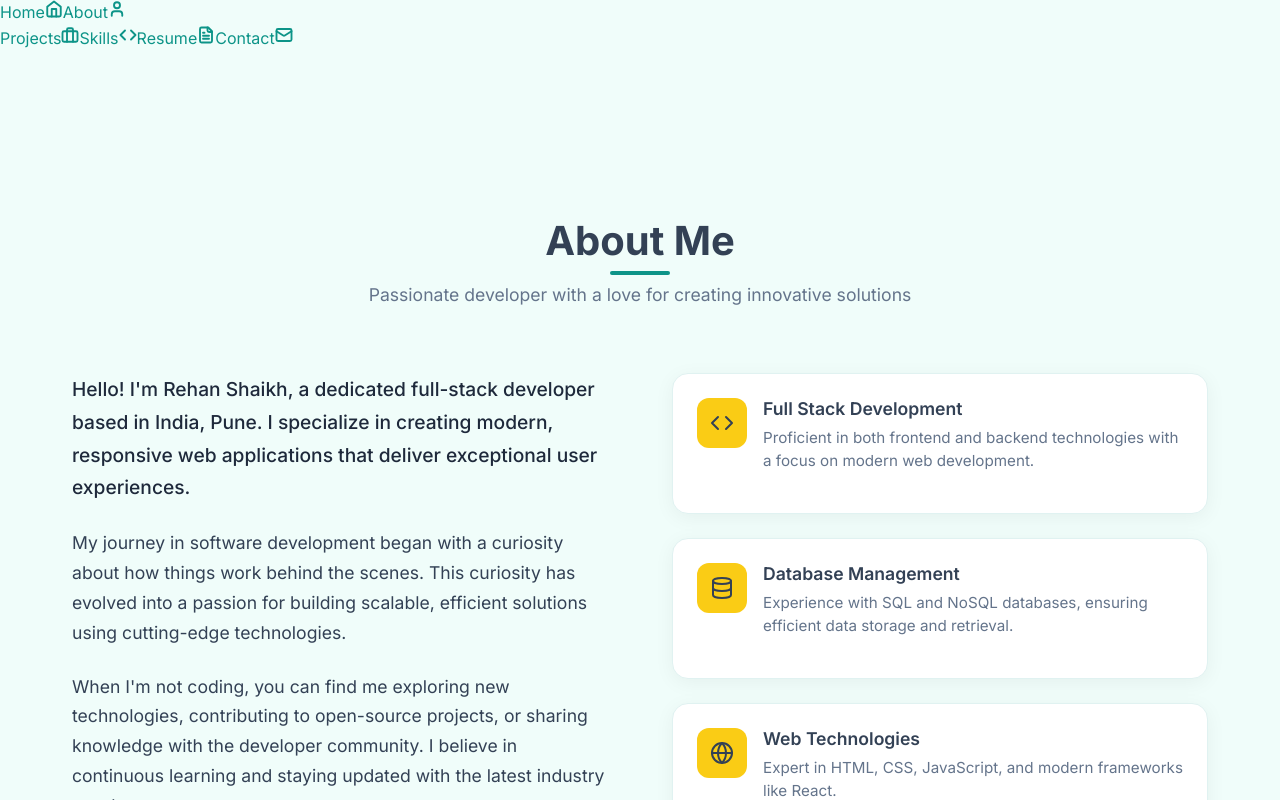
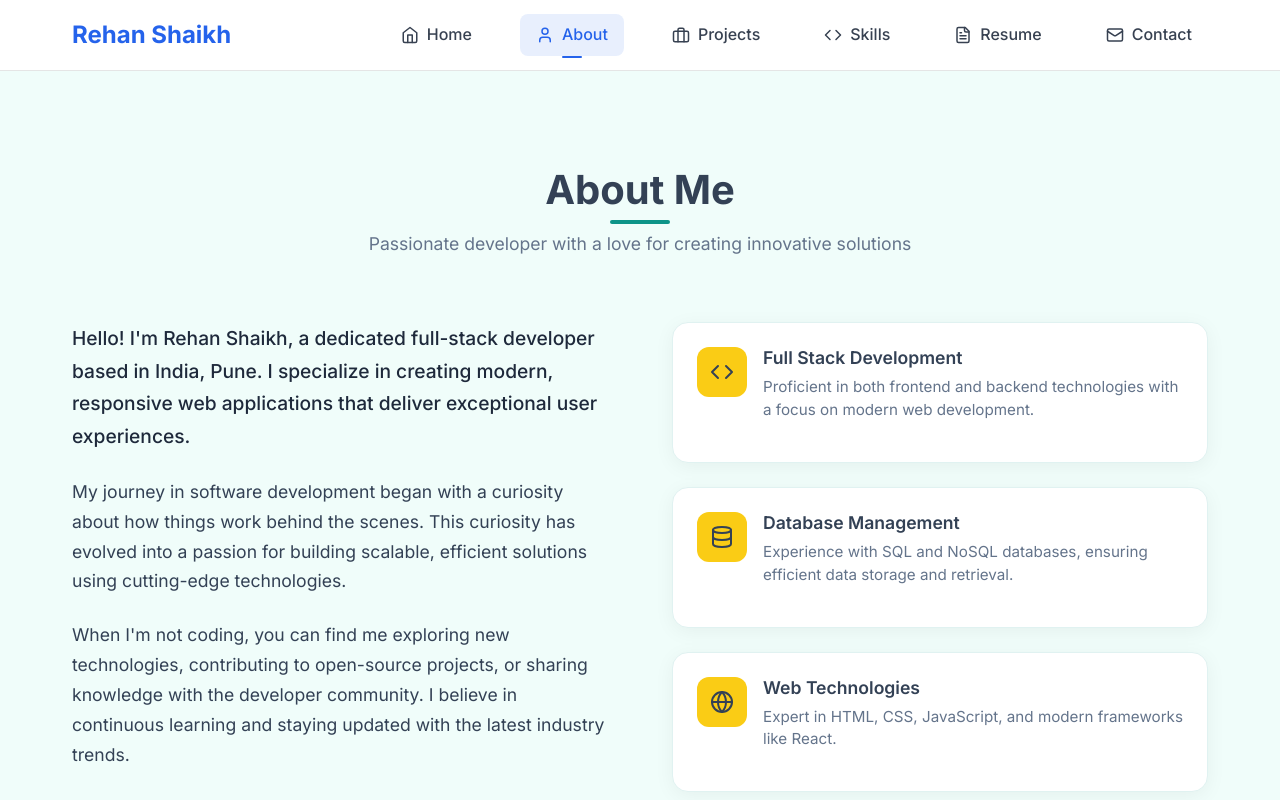
Before and after one commit to RehanShaikh23/Rehan-s-Portfolio, a React (Vite) app: page /about in a window 1280 px wide. Shown: the top 800 px of the page. Built offline with nearby package versions, Linux system fonts and the light colour scheme.

Commit message:
Restore First Original Navigation Design

```diff
--- /dev/null
+++ b/src/components/Navigation/Navigation.css
@@ -0,0 +1,171 @@
+.navigation {
+  position: fixed;
+  top: 0;
+  left: 0;
+  right: 0;
+  background: rgba(255, 255, 255, 0.95);
+  backdrop-filter: blur(10px);
+  border-bottom: 1px solid rgba(0, 0, 0, 0.1);
+  z-index: 1000;
+  transition: all 0.3s ease;
+}
+
+.nav-container {
+  max-width: 1200px;
+  margin: 0 auto;
+  padding: 0 2rem;
+  display: flex;
+  justify-content: space-between;
+  align-items: center;
+  height: 70px;
+}
+
+.nav-logo {
+  font-size: 1.5rem;
+  font-weight: 700;
+  color: #2563eb;
+  text-decoration: none;
+  transition: color 0.3s ease;
+}
+
+.nav-logo:hover {
+  color: #1d4ed8;
+  text-decoration: none;
+}
+
+.nav-menu {
+  display: flex;
+  list-style: none;
+  margin: 0;
+  padding: 0;
+  gap: 2rem;
+}
+
+.nav-item {
+  position: relative;
+}
+
+.nav-link {
+  display: flex;
+  align-items: center;
+  gap: 0.5rem;
+  padding: 0.5rem 1rem;
+  color: #374151;
+  text-decoration: none;
+  font-weight: 500;
+  border-radius: 8px;
+  transition: all 0.3s ease;
+  position: relative;
+}
+
+.nav-link:hover {
+  color: #2563eb;
+  background: rgba(37, 99, 235, 0.1);
+  text-decoration: none;
+  transform: translateY(-2px);
+}
+
+.nav-link.active {
+  color: #2563eb;
+  background: rgba(37, 99, 235, 0.1);
+}
+
+.nav-link.active::after {
+  content: '';
+  position: absolute;
+  bottom: -2px;
+  left: 50%;
+  transform: translateX(-50%);
+  width: 20px;
+  height: 2px;
+  background: #2563eb;
+  border-radius: 1px;
+}
+
+.mobile-menu-btn {
+  display: none;
+  background: none;
+  border: none;
+  color: #374151;
+  cursor: pointer;
+  padding: 0.5rem;
+  border-radius: 4px;
+  transition: all 0.3s ease;
+}
+
+.mobile-menu-btn:hover {
+  color: #2563eb;
+  background: rgba(37, 99, 235, 0.1);
+}
+
+.mobile-menu {
+  display: none;
+  position: absolute;
+  top: 100%;
+  left: 0;
+  right: 0;
+  background: rgba(255, 255, 255, 0.98);
+  backdrop-filter: blur(10px);
+  border-bottom: 1px solid rgba(0, 0, 0, 0.1);
+  box-shadow: 0 4px 20px rgba(0, 0, 0, 0.1);
+}
+
+.mobile-menu.open {
+  display: block;
+}
+
+.mobile-nav-menu {
+  display: flex;
+  flex-direction: column;
+  list-style: none;
+  margin: 0;
+  padding: 1rem 2rem;
+  gap: 0.5rem;
+}
+
+.mobile-nav-link {
+  display: flex;
+  align-items: center;
+  gap: 0.75rem;
+  padding: 0.75rem 1rem;
+  color: #374151;
+  text-decoration: none;
+  font-weight: 500;
+  border-radius: 8px;
+  transition: all 0.3s ease;
+}
+
+.mobile-nav-link:hover {
+  color: #2563eb;
+  background: rgba(37, 99, 235, 0.1);
+  text-decoration: none;
+}
+
+.mobile-nav-link.active {
+  color: #2563eb;
+  background: rgba(37, 99, 235, 0.1);
+}
+
+@media (max-width: 768px) {
+  .nav-container {
+    padding: 0 1rem;
+  }
+
+  .nav-menu {
+    display: none;
+  }
+
+  .mobile-menu-btn {
+    display: block;
+  }
+}
+
+@media (max-width: 480px) {
+  .nav-logo {
+    font-size: 1.25rem;
+  }
+
+  .mobile-nav-menu {
+    padding: 1rem;
+  }
+}
--- a/src/components/Navigation/Navigation.jsx
+++ b/src/components/Navigation/Navigation.jsx
@@ -1,18 +1,105 @@
-import React from 'react';
-import { Home, User, Briefcase, Code, FileText, Mail } from 'lucide-react';
-import { TubelightNavBar } from '../ui/tubelight-navbar';
+import React, { useState, useEffect } from 'react';
+import { Link, useLocation } from 'react-router-dom';
+import { Home, User, Briefcase, Code, FileText, Mail, Menu, X } from 'lucide-react';
+import { personalInfo } from '../../data/personalInfo';
+import './Navigation.css';
 
 const Navigation = () => {
+  const [isMobileMenuOpen, setIsMobileMenuOpen] = useState(false);
+  const location = useLocation();
+
   const navItems = [
-    { name: 'Home', url: '/', icon: Home },
-    { name: 'About', url: '/about', icon: User },
-    { name: 'Projects', url: '/projects', icon: Briefcase },
-    { name: 'Skills', url: '/skills', icon: Code },
-    { name: 'Resume', url: '/resume', icon: FileText },
-    { name: 'Contact', url: '/contact', icon: Mail }
+    { name: 'Home', path: '/', icon: Home },
+    { name: 'About', path: '/about', icon: User },
+    { name: 'Projects', path: '/projects', icon: Briefcase },
+    { name: 'Skills', path: '/skills', icon: Code },
+    { name: 'Resume', path: '/resume', icon: FileText },
+    { name: 'Contact', path: '/contact', icon: Mail }
   ];
 
-  return <TubelightNavBar items={navItems} />;
+  const toggleMobileMenu = () => {
+    setIsMobileMenuOpen(!isMobileMenuOpen);
+  };
+
+  const closeMobileMenu = () => {
+    setIsMobileMenuOpen(false);
+  };
+
+  // Close mobile menu when route changes
+  useEffect(() => {
+    setIsMobileMenuOpen(false);
+  }, [location]);
+
+  // Close mobile menu when clicking outside
+  useEffect(() => {
+    const handleClickOutside = (event) => {
+      if (isMobileMenuOpen && !event.target.closest('.navigation')) {
+        setIsMobileMenuOpen(false);
+      }
+    };
+
+    document.addEventListener('click', handleClickOutside);
+    return () => document.removeEventListener('click', handleClickOutside);
+  }, [isMobileMenuOpen]);
+
+  return (
+    <nav className="navigation">
+      <div className="nav-container">
+        <Link to="/" className="nav-logo">
+          {personalInfo.name}
+        </Link>
+
+        <ul className="nav-menu">
+          {navItems.map((item) => {
+            const Icon = item.icon;
+            const isActive = location.pathname === item.path;
+
+            return (
+              <li key={item.name} className="nav-item">
+                <Link
+                  to={item.path}
+                  className={`nav-link ${isActive ? 'active' : ''}`}
+                >
+                  <Icon size={18} />
+                  {item.name}
+                </Link>
+              </li>
+            );
+          })}
+        </ul>
+
+        <button
+          className="mobile-menu-btn"
+          onClick={toggleMobileMenu}
+          aria-label="Toggle mobile menu"
+        >
+          {isMobileMenuOpen ? <X size={24} /> : <Menu size={24} />}
+        </button>
+
+        <div className={`mobile-menu ${isMobileMenuOpen ? 'open' : ''}`}>
+          <ul className="mobile-nav-menu">
+            {navItems.map((item) => {
+              const Icon = item.icon;
+              const isActive = location.pathname === item.path;
+
+              return (
+                <li key={item.name}>
+                  <Link
+                    to={item.path}
+                    className={`mobile-nav-link ${isActive ? 'active' : ''}`}
+                    onClick={closeMobileMenu}
+                  >
+                    <Icon size={20} />
+                    {item.name}
+                  </Link>
+                </li>
+              );
+            })}
+          </ul>
+        </div>
+      </div>
+    </nav>
+  );
 };
 
 export default Navigation;
--- a/src/components/ui/tubelight-navbar.jsx
+++ /dev/null
@@ -1,90 +0,0 @@
-import React, { useEffect, useState } from "react"
-import { motion } from "framer-motion"
-import { Link, useLocation } from "react-router-dom"
-import { cn } from "../../lib/utils"
-
-export function TubelightNavBar({ items, className }) {
-  const location = useLocation()
-  const [activeTab, setActiveTab] = useState('')
-  const [isMobile, setIsMobile] = useState(false)
-
-  useEffect(() => {
-    const handleResize = () => {
-      setIsMobile(window.innerWidth < 768)
-    }
-
-    handleResize()
-    window.addEventListener("resize", handleResize)
-    return () => window.removeEventListener("resize", handleResize)
-  }, [])
-
-  // Update active tab based on current route
-  useEffect(() => {
-    const currentItem = items.find(item => item.url === location.pathname)
-    if (currentItem) {
-      setActiveTab(currentItem.name)
-    } else if (items.length > 0) {
-      // Default to first item if no match found
-      setActiveTab(items[0].name)
-    }
-  }, [location.pathname, items])
-
-  return (
-    <div
-      className={cn(
-        "fixed top-0 left-1/2 -translate-x-1/2 z-50 pt-6",
-        className,
-      )}
-    >
-      <div className="flex items-center gap-1 bg-white/10 border border-white/20 backdrop-blur-lg py-2 px-2 rounded-full shadow-lg">
-        {items.map((item) => {
-          const Icon = item.icon
-          const isActive = activeTab === item.name
-
-          return (
-            <Link
-              key={item.name}
-              to={item.url}
-              onClick={() => setActiveTab(item.name)}
-              className={cn(
-                "relative cursor-pointer text-sm font-semibold px-4 py-2 rounded-full transition-colors duration-200",
-                "text-white/70 hover:text-white",
-                isActive && "text-white",
-              )}
-            >
-              <span className="hidden md:inline relative z-10">{item.name}</span>
-              <span className="md:hidden relative z-10">
-                <Icon size={18} strokeWidth={2.5} />
-              </span>
-              {isActive && (
-                <motion.div
-                  layoutId="lamp"
-                  className="absolute inset-0 w-full rounded-full -z-0"
-                  initial={false}
-                  transition={{
-                    type: "spring",
-                    stiffness: 300,
-                    damping: 30,
-                  }}
-                >
-                  {/* Main glow background */}
-                  <div className="absolute inset-0 bg-gradient-to-r from-teal-400/20 to-teal-300/20 rounded-full" />
-
-                  {/* Top tubelight effect */}
-                  <div className="absolute -top-2 left-1/2 -translate-x-1/2 w-8 h-1 bg-gradient-to-r from-teal-400 to-teal-300 rounded-t-full shadow-lg">
-                    {/* Outer glow */}
-                    <div className="absolute w-12 h-6 bg-teal-400/30 rounded-full blur-md -top-2 -left-2" />
-                    {/* Middle glow */}
-                    <div className="absolute w-8 h-4 bg-teal-300/40 rounded-full blur-sm -top-1 left-0" />
-                    {/* Inner highlight */}
-                    <div className="absolute w-4 h-2 bg-teal-200/50 rounded-full blur-sm top-0 left-2" />
-                  </div>
-                </motion.div>
-              )}
-            </Link>
-          )
-        })}
-      </div>
-    </div>
-  )
-}
```
